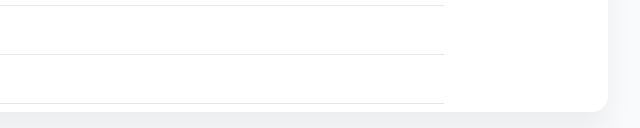
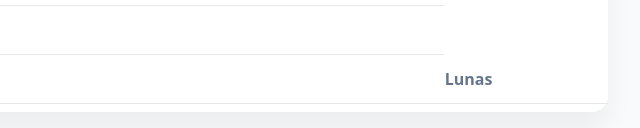
Before and after one commit to denfasyah/Bukber-Akbar, a website: page build/pages/angkatan2018.html in a window 1280 px wide. Shown: the part 768-896 px from the top of the page, 640-1280 px from the left. Drawn offline with nearby package versions, Linux system fonts and the light colour scheme.

Commit message:
Update angkatan2018.html

```diff
--- a/build/pages/angkatan2018.html
+++ b/build/pages/angkatan2018.html
@@ -375,6 +375,9 @@
                             </div>
                           </div>
                         </td>
+                         <!-- update -->
+                        <td class="w-full align-middle bg-transparent border-b whitespace-nowrap shadow-transparent mb-0 text-md leading-normal font-bold">Lunas</td>
+                        <!--  -->
                       </tr>
                        <!-- 12 -->
                        <!-- 12 -->
```
